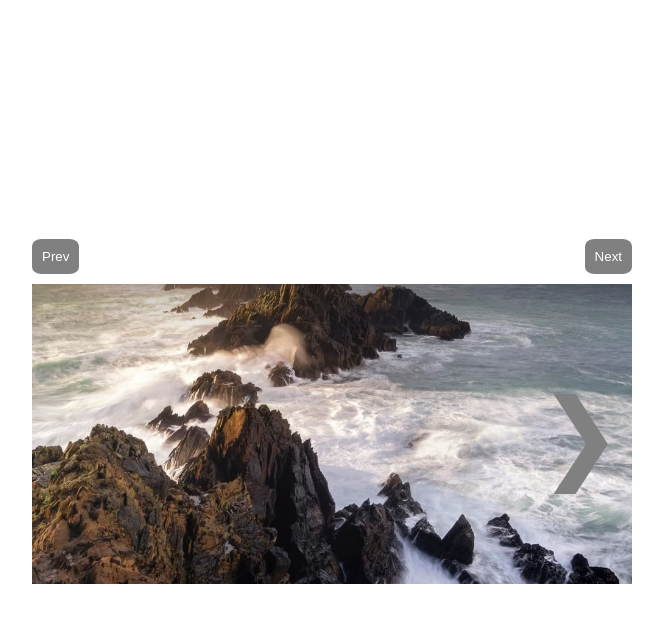
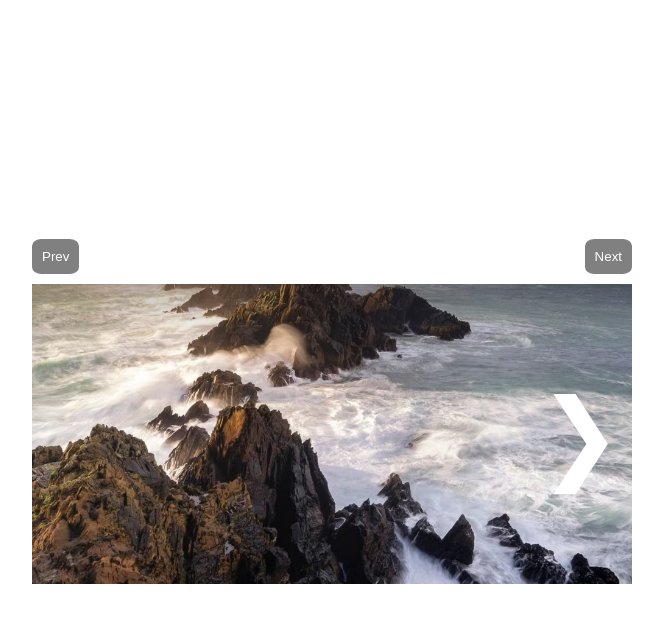
Before and after one commit to MarvelCollin/Website-Dumpy, a plain HTML site: page Carousel2/index.html in a window 1280 px wide. In both pictures the pointer is over the button 888 px from the left and 435 px from the top of the page. Shown: the whole page, without its empty margins (308-971 px from the left). Drawn offline with Linux system fonts and the light colour scheme.

Commit message:
feat: add some comments

```diff
--- a/Carousel2/style.css
+++ b/Carousel2/style.css
@@ -57,6 +57,8 @@
 }
 
 .arrow {
+    /* kita buat absolute, dengan catatan div diluar arrow harus relative
+    supaya menjadi patokan max nya */
     position: absolute;
     font-size: 100px;
     top: 50%;
@@ -65,20 +67,24 @@
     border: none;
     color: transparent;
     padding: 10px;
-    z-index: 1;
     height: 100%;
+    /* animasi ketika balik ke keadaan awal */
     transition: 1s;
 }
 
+/* animasi arrow ketika di hover  */
 .arrow:hover {
     transition: 1s;
-    color: grey;
+    color: white;
 }
 
+
+/* panah kiri kita letakkan dikiri */
 .left-arrow {
   left: 0;
 }
 
+/* letakkan dikanan  */
 .right-arrow  {
   right: 0;
 }
```
